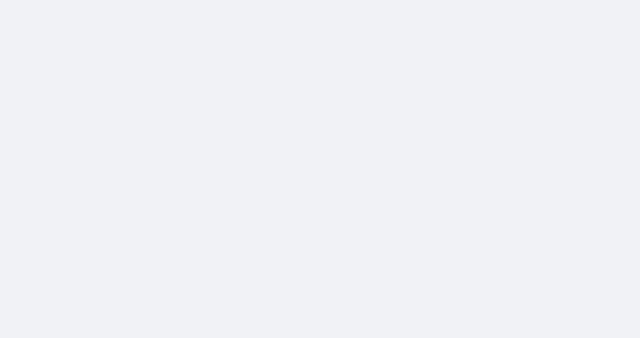
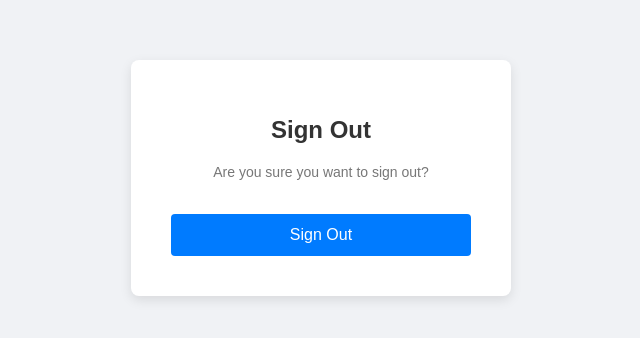
Before and after one commit to darren2581/login-page, a React (Create React App) app: page /signout in a window 1280 px wide. Before the commit this address had no page. Shown: the part 222-560 px from the top of the page, without its empty margins (319-959 px from the left). Built offline with nearby package versions, Linux system fonts and the light colour scheme.

Commit message:
Done Sign Out page

```diff
--- a/src/App.js
+++ b/src/App.js
@@ -1,6 +1,7 @@
 import './App.css';
 import SignUp from './components/SignUp';
 import Login from './components/Login';
+import SignOut from './components/SignOut';
 import { BrowserRouter, Route, Routes } from 'react-router-dom';
 
 function App() {
@@ -11,6 +12,7 @@ function App() {
           <Route path="/" element={<SignUp />} /> {/* Default Route */}
           <Route path="/signup" element={<SignUp />} />
           <Route path="/login" element={<Login />} />
+          <Route path="/signout" element={<SignOut />} />
         </Routes>
       </BrowserRouter>
     </div>
--- /dev/null
+++ b/src/components/SignOut.js
@@ -0,0 +1,25 @@
+import { auth } from '../firebase';
+import { signOut } from 'firebase/auth';
+
+const SignOut = () => {
+    const handleSignOut = async () => {
+        try {
+            await signOut(auth);
+            console.log('Successfully signed out');
+        } catch (error) {
+            console.log('Error signing out');
+        }
+    }
+
+    return (
+        <div className='auth-container'>
+            <div className='auth-form'>
+                <h1>Sign Out</h1>
+                <p>Are you sure you want to sign out?</p>
+                <button onClick={handleSignOut}>Sign Out</button>
+            </div>
+        </div>
+    );
+}
+
+export default SignOut;
```
